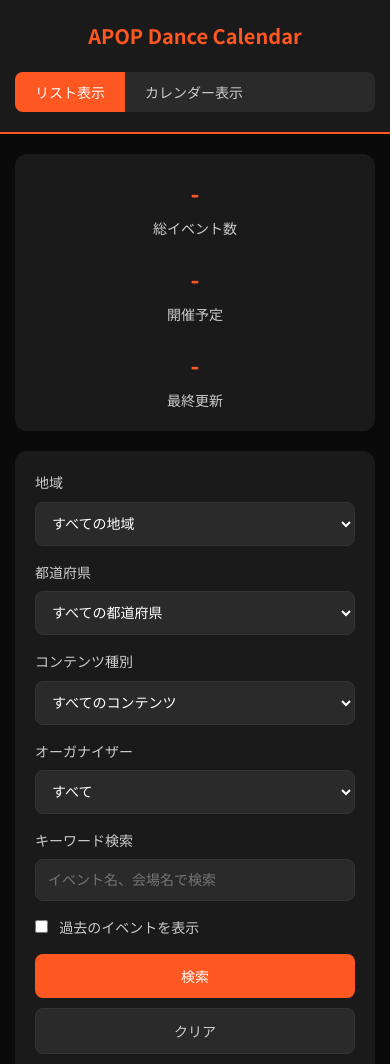
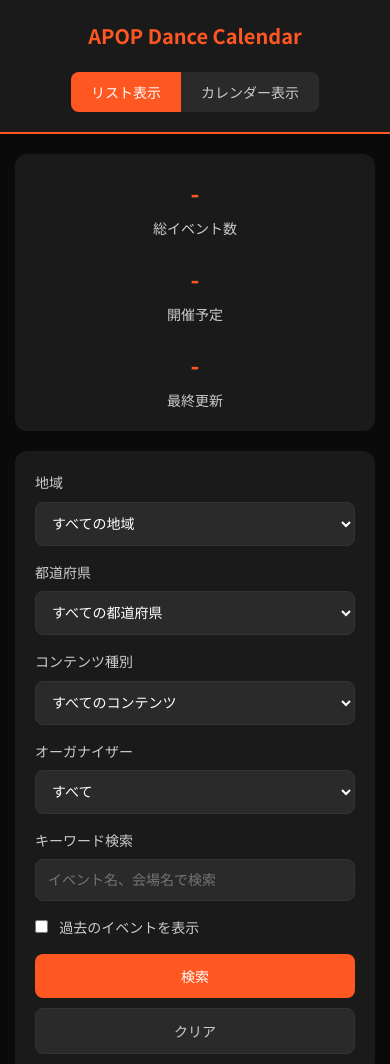
Before and after one commit to takaakimatsuda/apop-dance-calendar, a plain HTML site: page index.html in a window 390 px wide. Shown: the top 1064 px of the page. Drawn offline with Linux system fonts and the light colour scheme; no server answers.

Commit message:
fix: ヘッダーのレイアウトを調整
- align-itemsをstretchからcenterに変更し、ヘッダーコンテンツの配置を中央に揃えました。
- view-toggleの幅をfit-contentに設定し、マージンを自動にして中央揃えにしました。

```diff
--- a/index.html
+++ b/index.html
@@ -444,7 +444,7 @@
 
             .header-content {
                 flex-direction: column;
-                align-items: stretch;
+                align-items: center;
             }
 
             .logo {
@@ -453,7 +453,8 @@
             }
 
             .view-toggle {
-                justify-self: center;
+                width: fit-content;
+                margin: 0 auto;
             }
 
             .stats {
```
